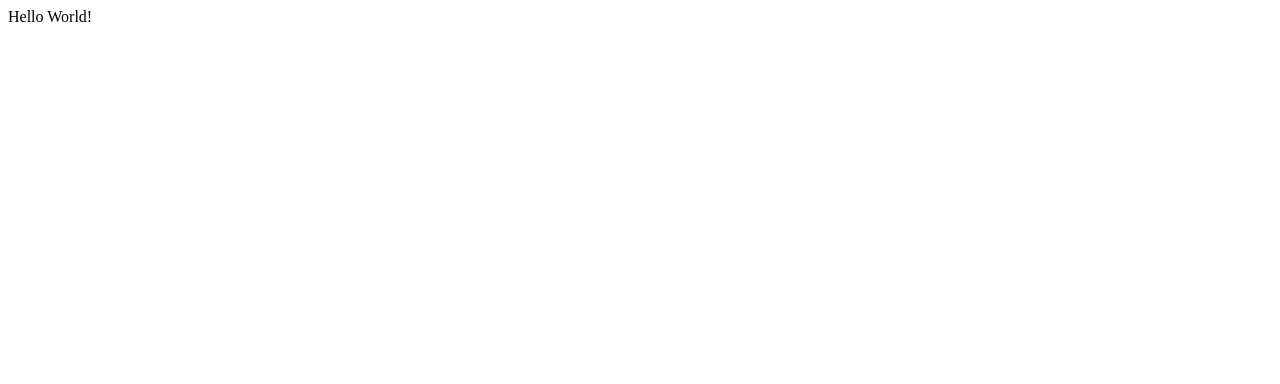
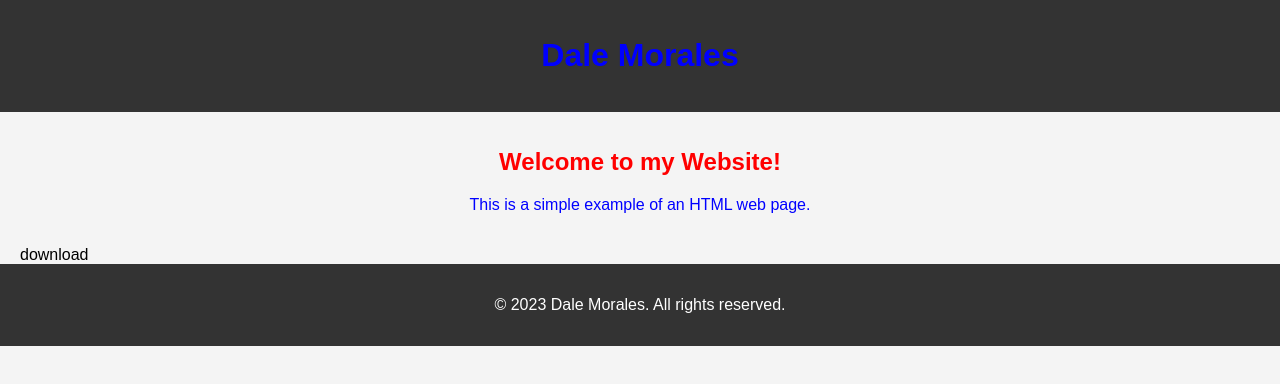
Before and after one commit to dalemorales/dalemorales.github.io, a plain HTML site: page index.html in a window 1280 px wide. Drawn offline with Linux system fonts and the light colour scheme.

Commit message:
second commit

```diff
--- a/index.html
+++ b/index.html
@@ -1 +1,73 @@
-Hello World!
+<!DOCTYPE html>
+<html lang="en">
+<head>
+    <meta charset="UTF-8">
+    <meta name="viewport" content="width=device-width, initial-scale=1.0">
+    <title>My Website</title>
+    <style>
+        body {
+            font-family: Arial, sans-serif;
+            margin: 0;
+            padding: 0;
+            background-color: #f4f4f4;
+        }
+
+        header {
+            background-color: #333;
+            color: white;
+            padding: 1em;
+            text-align: center;
+        }
+
+        main {
+            padding: 1em;
+            text-align: center;
+        }
+
+        footer {
+            background-color: #333;
+            color: white;
+            padding: 1em;
+            text-align: center;
+        }
+
+        .dale {
+            text-decoration: none;
+            color: black;
+            margin-left: 20px;
+        }
+
+        .welcome-title {
+            color: red;
+        }
+
+        #example {
+            color: blue;
+        }
+    </style>
+
+
+</head>
+<body>
+
+    <header>
+        <h1 id="example">Dale Morales</h1>
+
+    </header>
+
+    <main>
+        <h2 class="welcome-title" >Welcome to my Website!</h2>
+        <p id="example">This is a simple example of an HTML web page.</p>
+    </main>
+
+    <div>
+        <a class="dale" href="www.youtube.com" target="_blank"> download
+        </a>
+    </div>
+
+    <footer>
+        <p>&copy; 2023 Dale Morales. All rights reserved.</p>
+    </footer>
+
+</body>
+</html>
```
